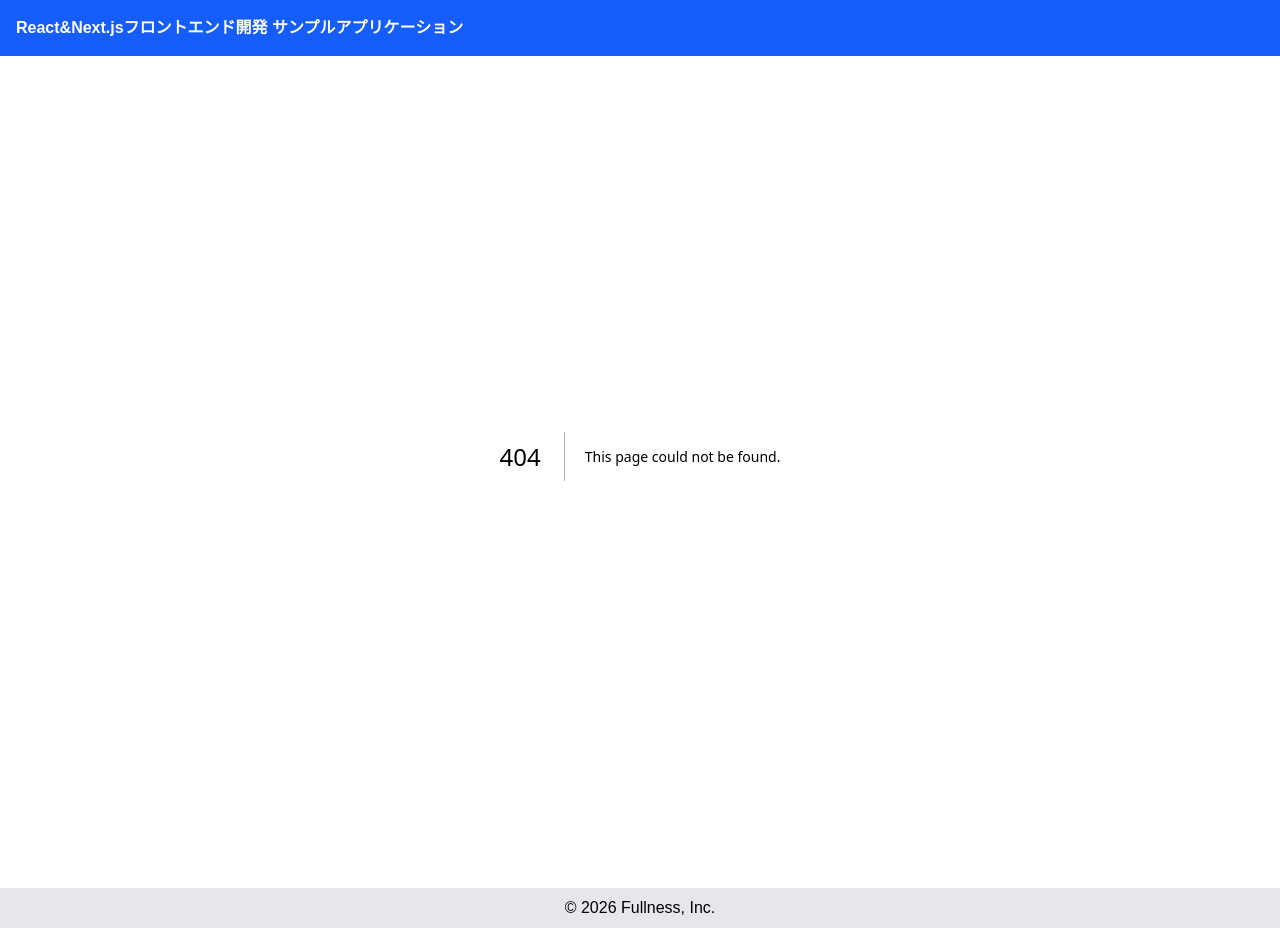
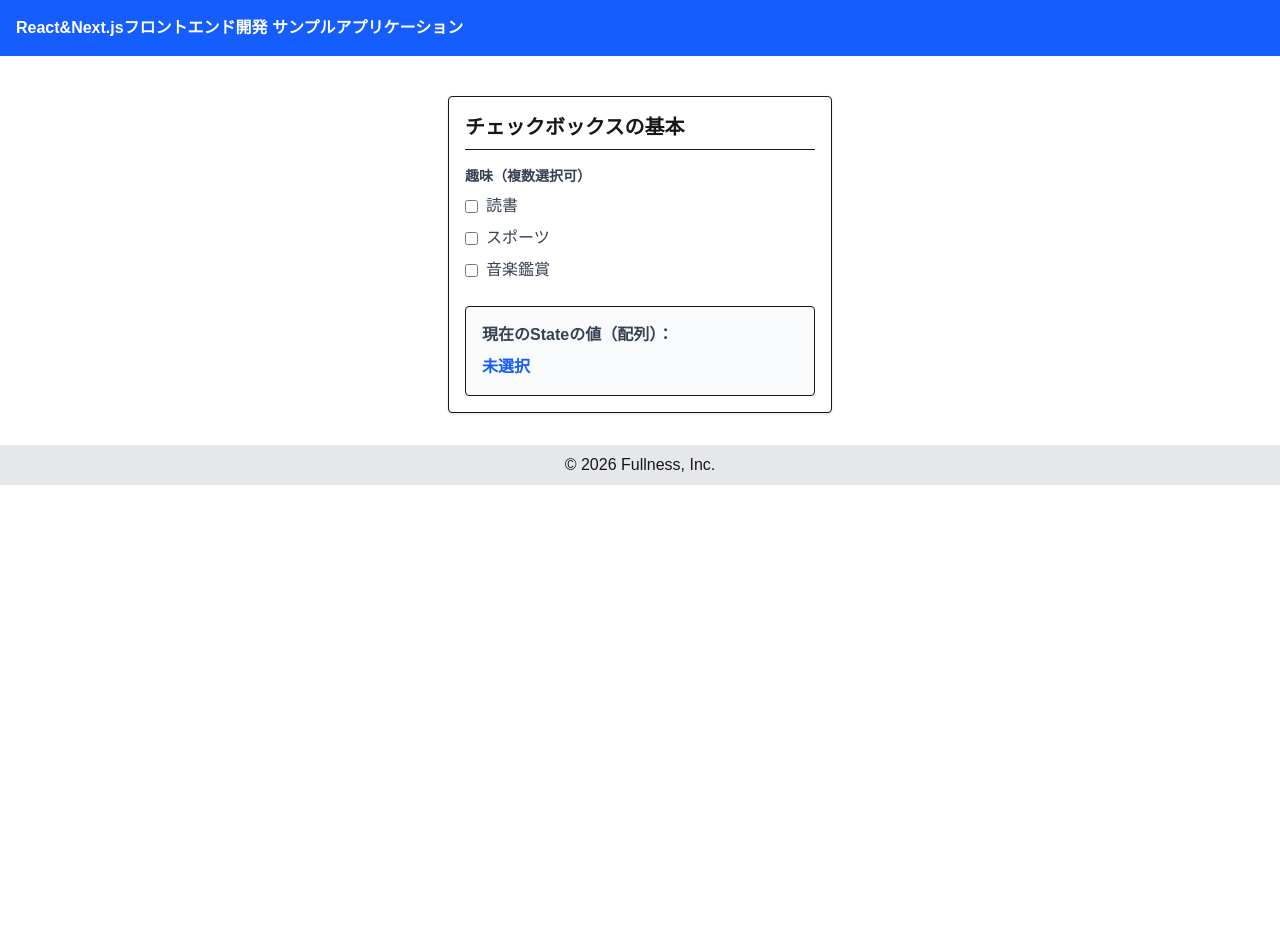
Before and after one commit to fullness-MFurukawa/TS-Frontend-Sample, a Next.js app: page /chapter04/check in a window 1280 px wide. Before the commit this address had no page. After the commit the page ends 800 px from the top, so only its background shows below. Built offline with nearby package versions, Linux system fonts and the light colour scheme.

Commit message:
ラジオボタン

```diff
--- /dev/null
+++ b/app/chapter04/check/page.tsx
@@ -0,0 +1,39 @@
+"use client";
+import CheckboxGroupInput from "@/components/chapter04/check/RadioGroupInput";
+import { useState } from "react";
+
+export default function CheckboxSamplePage() {
+  // 選択された複数の値を記憶するState
+  // 初期値は空の配列([])にし、TypeScriptに文字列の配列(string[])であることを明示する
+  const [hobbies, setHobbies] = useState<string[]>([]);
+
+  // チェックボックスに渡す選択肢のデータ
+  const hobbyOptions = [
+    { value: "reading", label: "読書" },
+    { value: "sports", label: "スポーツ" },
+    { value: "music", label: "音楽鑑賞" },
+  ];
+
+  return (
+    <main className="p-4 max-w-sm mx-auto mt-10 border rounded shadow-sm bg-white">
+      <h1 className="text-xl font-bold mb-4 border-b pb-2">チェックボックスの基本</h1>
+
+      {/* 自作したチェックボックス部品を配置 */}
+      <CheckboxGroupInput
+        label="趣味（複数選択可）"
+        options={hobbyOptions}
+        values={hobbies}
+        onChange={(newValues) => setHobbies(newValues)}
+      />
+
+      <div className="mt-6 p-4 bg-gray-50 rounded border">
+        <p className="text-gray-700 font-bold mb-2">現在のStateの値（配列）：</p>
+
+        {/* 配列の中身を、カンマ(,)区切りの文字列にして表示する */}
+        <p className="text-blue-600 font-bold">
+          {hobbies.length > 0 ? hobbies.join(", ") : "未選択"}
+        </p>
+      </div>
+    </main>
+  );
+}
--- /dev/null
+++ b/components/chapter04/check/RadioGroupInput.tsx
@@ -0,0 +1,53 @@
+"use client";
+
+// 選択肢1つ分のデータのルール(型)
+type CheckboxOption = {
+  value: string;
+  label: string;
+};
+
+// コンポーネントが受け取るPropsのルール
+type CheckboxGroupInputProps = {
+  label: string;
+  options: CheckboxOption[];
+  values: string[];                    // 複数選択のため、文字列の配列で受け取る
+  onChange: (values: string[]) => void; // 変更された配列を親に返す
+};
+
+export default function CheckboxGroupInput({ label, options, values, onChange }: CheckboxGroupInputProps) {
+
+  // チェックボックスがクリックされた時の専用処理
+  const handleCheckboxChange = (optionValue: string, isChecked: boolean) => {
+    if (isChecked) {
+      // ONにされたら、今の配列(values)の中身を展開し、最後に新しい値を追加した新配列を作る
+      onChange([...values, optionValue]);
+    } else {
+      // OFFにされたら、配列の中からその値だけを除外(filter)した新配列を作る
+      onChange(values.filter((v) => v !== optionValue));
+    }
+  };
+
+  return (
+    <div className="mb-4">
+      <label className="block text-gray-700 text-sm font-bold mb-2">
+        {label}
+      </label>
+      {/* 選択肢を縦並び(flex-col)で配置し、少し隙間(gap-2)を空ける */}
+      <div className="flex flex-col gap-2">
+        {options.map((opt) => (
+          <label key={opt.value} className="flex items-center cursor-pointer">
+            <input
+              type="checkbox"
+              value={opt.value}
+              // 現在の配列(values)の中に、自分の値が含まれているか(includes)でON/OFFを判定
+              checked={values.includes(opt.value)}
+              onChange={(e) => handleCheckboxChange(opt.value, e.target.checked)}
+              className="mr-2 cursor-pointer"
+            />
+            <span className="text-gray-700">{opt.label}</span>
+          </label>
+        ))}
+      </div>
+    </div>
+  );
+}
```
